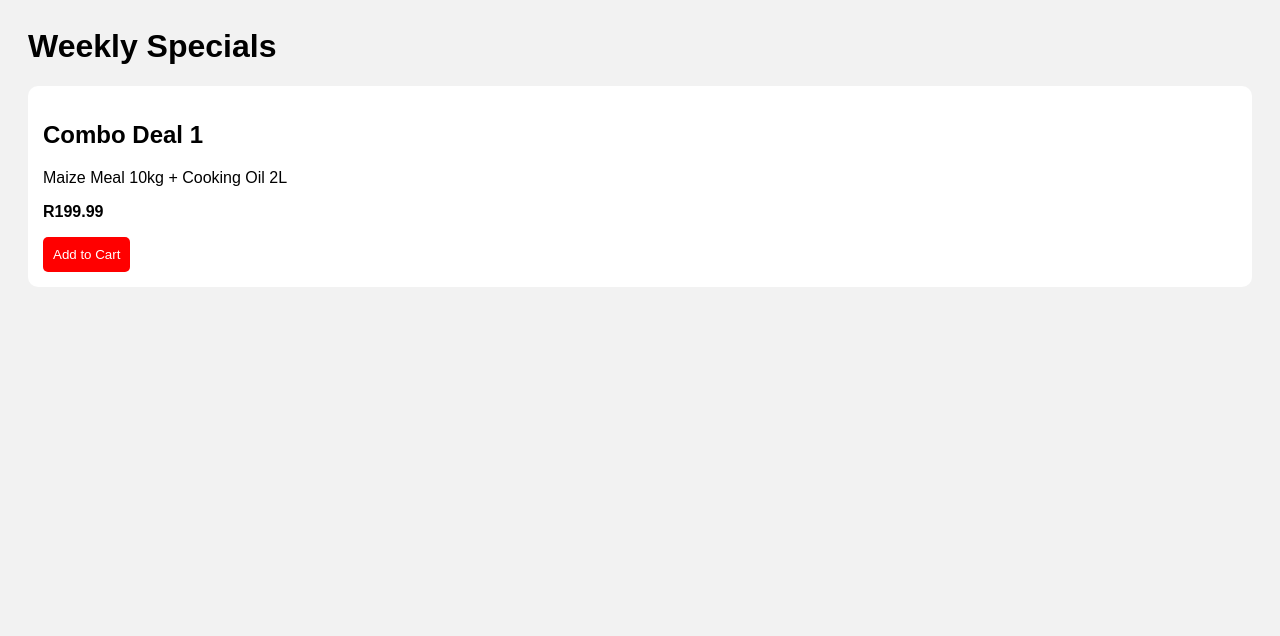
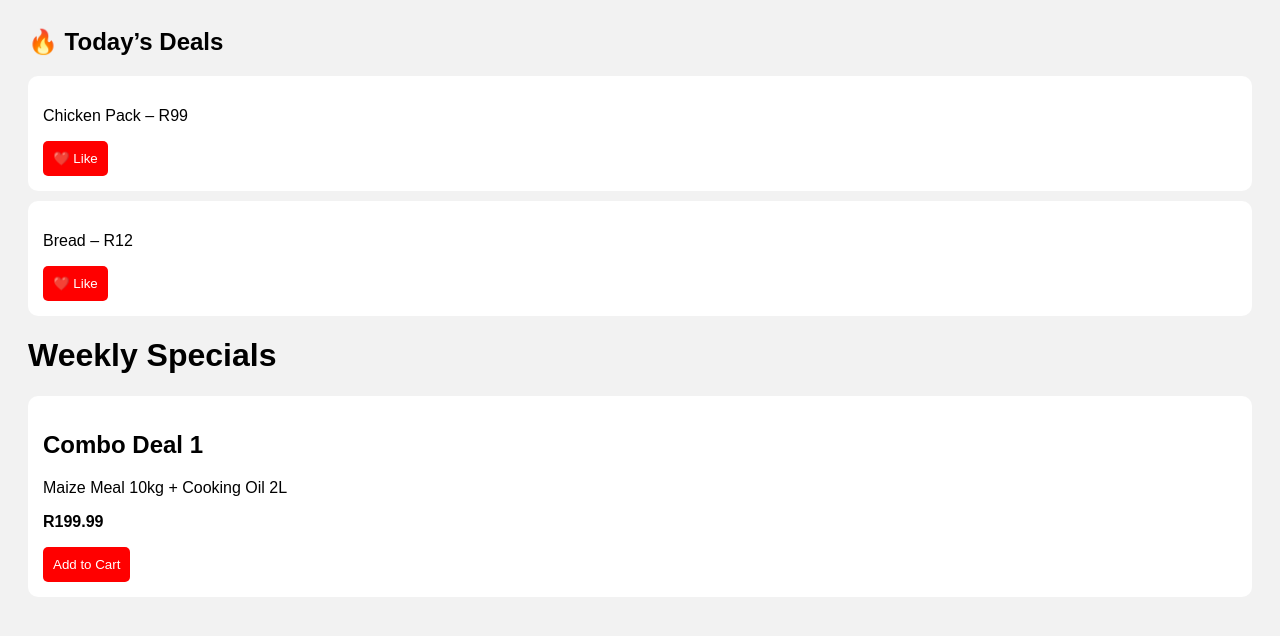
Before and after one commit to nontuthuzelomahlolo-byte/save-more-dealz, a plain HTML site: page index.html in a window 1280 px wide. Drawn offline with Linux system fonts and the light colour scheme.

Commit message:
add flyer

```diff
--- a/index.html
+++ b/index.html
@@ -20,7 +20,33 @@ button {
   border-radius: 5px;
 }
 </style>
+<!DOCTYPE html>
+<html>
+<head>
+  <title>Sava More Deals</title>
+</head>
 <body>
+
+<h2>🔥 Today’s Deals</h2>
+
+<div>
+  <p>Chicken Pack – R99</p>
+  <button onclick="likeDeal('chicken')">❤️ Like</button>
+</div>
+
+<div>
+  <p>Bread – R12</p>
+  <button onclick="likeDeal('bread')">❤️ Like</button>
+</div>
+
+<script>
+function likeDeal(item) {
+  alert("You liked " + item);
+}
+</script>
+
+</body>
+</html><body>
     <h1>Weekly Specials</h1>
 
     <div>
```
